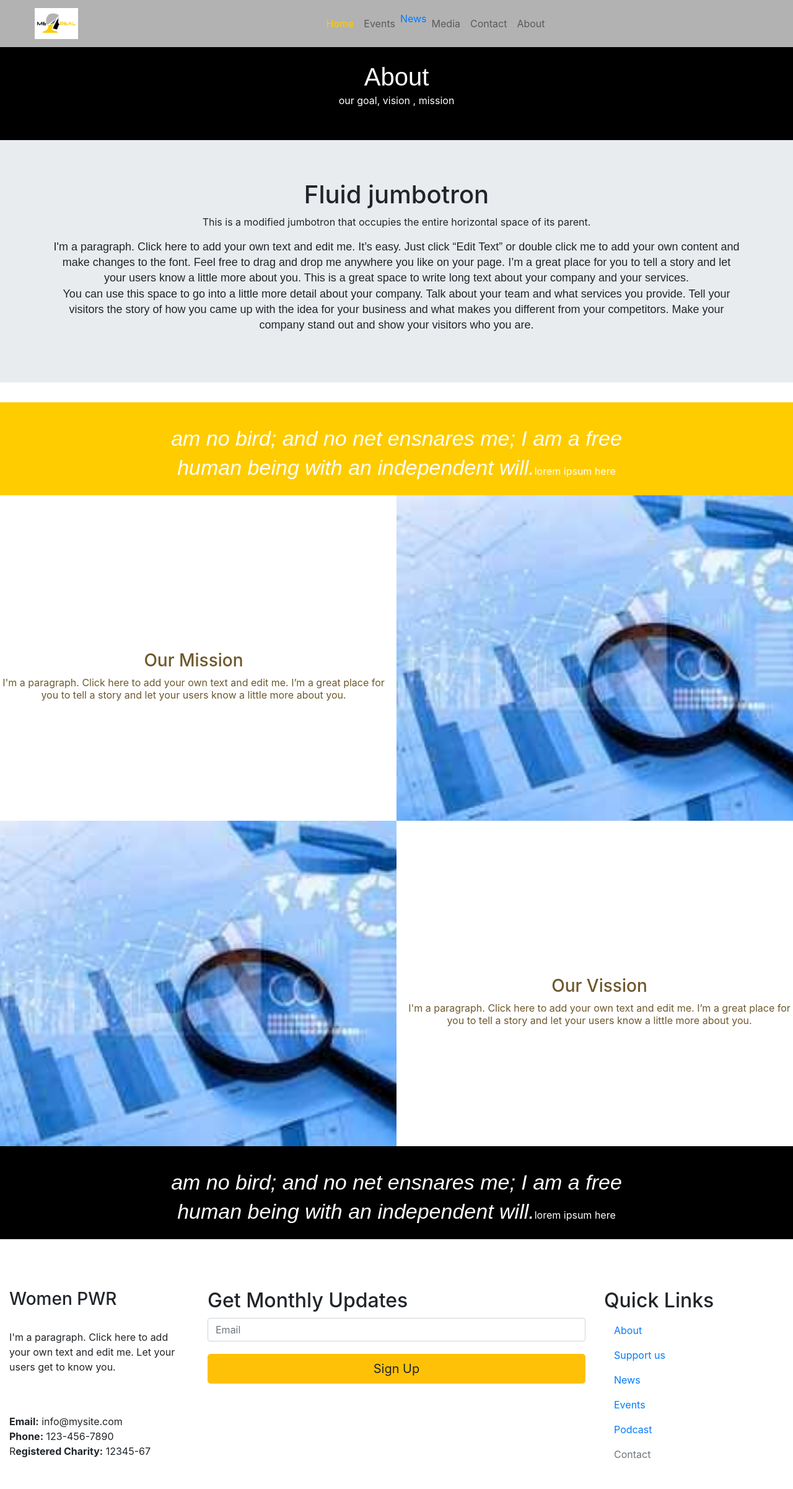
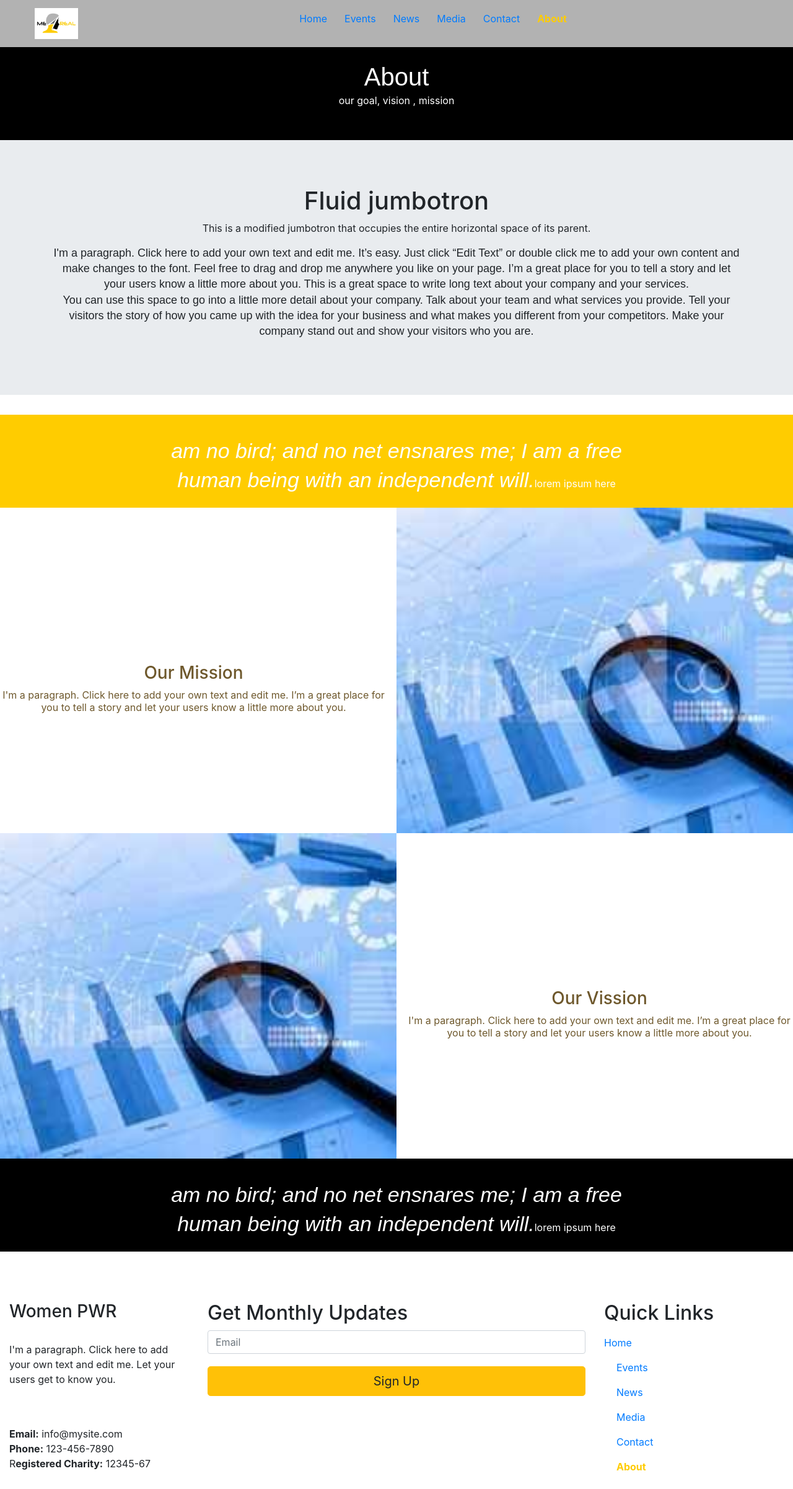
Before and after one commit to kefeh/me4real-frontend, a React (Create React App) app: page /about in a window 1280 px wide. Shown: the whole page at 62% size. Before the commit the page ends 2369 px from the top, so only its background shows below. Built offline with nearby package versions, Linux system fonts and the light colour scheme.

Commit message:
removed bootstrap navigation and created a custome one for

```diff
--- a/src/App.css
+++ b/src/App.css
@@ -28,7 +28,67 @@ a:hover {
     cursor: pointer;
     text-decoration: none !important;
 }
+body {
+  margin: 0;
+  padding: 0;
+  font-family: sans-serif;
+}
 
+a {
+  text-decoration: none;
+  color: #252525;
+}
+
+.container {
+  max-width: 1000px;
+  margin: 0 auto;
+  padding: 10px;
+}
+
+.center {
+  text-align: center;
+}
+
+ul {
+  padding-left: 0;
+}
+
+li {
+  list-style-type: none;
+  padding: 8px;
+  text-decoration: none;
+  padding-left: 20px;
+}
+.active {
+  font-weight: bold;
+  color: #FFCC00;
+}
+.nav ul {
+  display: flex;
+  flex-direction: row;
+  justify-content: flex-start;
+  text-decoration: none;
+}
+
+.nav li:first-child {
+  padding-left: 0;
+}
+/* small screen */
+@media(max-width: 575px){
+
+ .nav ul {
+    display: flex;
+    flex-direction: column;
+    padding-left: 0;
+    margin-bottom: 0;
+    list-style: none;
+}
+li {
+  list-style-type: none;
+  padding: 2px;
+  text-decoration: none;
+}
+}
 /* Latest news styles */
 
 .card-container {
--- a/src/App.js
+++ b/src/App.js
@@ -33,8 +33,8 @@ function App() {
       <Route path='/CarouselAdd'  component={CarouselAdd} />
       </Switch>
 
+      <Footer />
       </BrowserRouter>
-    <Footer />
     </>
 
   );
--- a/src/common/Footer.js
+++ b/src/common/Footer.js
@@ -1,5 +1,6 @@
 import React from 'react'
 import { Nav, Button , Form} from 'react-bootstrap'
+import { NavLink }  from 'react-router-dom'
 function Footer(props) {
 
     return(
@@ -31,14 +32,40 @@ function Footer(props) {
                     <div className="col-md-3">
                         <h2>Quick Links</h2>
                         <Nav defaultActiveKey="/about" className="flex-column">
-                            <Nav.Link href="about">About</Nav.Link>
-                            <Nav.Link  >Support us</Nav.Link>
-                            <Nav.Link href="news" eventKey="news">News</Nav.Link>
-                            <Nav.Link href="event" eventKey="event">Events</Nav.Link>
-                            <Nav.Link  eventKey="podcast">Podcast</Nav.Link>
-                            <Nav.Link href="contact" eventKey="contact" disabled>
-                                Contact
-                            </Nav.Link>
+                            <nav className='nav'>
+                                <ul style={{flexDirection: 'column'}}>
+                                    <li>
+                                        <NavLink to='/' exact activeClassName='active'>
+                                            Home
+					                </NavLink>
+                                    </li>
+                                    <li>
+                                        <NavLink to='/event' exact activeClassName='active'>
+                                            Events
+					                </NavLink>
+                                    </li>
+                                    <li>
+                                        <NavLink to='/news' exact activeClassName='active'>
+                                            News
+					                </NavLink>
+                                    </li>
+                                    <li>
+                                        <NavLink to='/media' exact activeClassName='active'>
+                                            Media
+					                </NavLink>
+                                    </li>
+                                    <li>
+                                        <NavLink to='/contact' exact activeClassName='active'>
+                                            Contact
+					                </NavLink>
+                                    </li>
+                                    <li>
+                                        <NavLink to='/about' exact activeClassName='active'>
+                                            About
+					                </NavLink>
+                                    </li>
+                                </ul>
+                            </nav>
                         </Nav>
 
                     </div>
--- a/src/common/NavigationBar.js
+++ b/src/common/NavigationBar.js
@@ -1,6 +1,7 @@
 import React from 'react'
 import { Navbar, Nav, Form, FormControl, Button}  from 'react-bootstrap'
 import { Link } from 'react-router-dom'
+import { NavLink } from 'react-router-dom'
 
 function NavigationBar(){
     return (
@@ -20,12 +21,40 @@ function NavigationBar(){
                 <Navbar.Collapse id="responsive-navbar-nav " className="justify-content-center">
 
                     <Nav className=" justify-content-center" style={{ color: '#FFCC00'}} justify>
-                        <Nav.Link style={{ color: '#FFCC00' }}  href="/">Home</Nav.Link>
-                        <Nav.Link  href="event">Events</Nav.Link>
-                        <Nav as={Link} to='news' >News</Nav>
-                    <Nav.Link href="media">Media</Nav.Link>
-                    <Nav.Link href="contact">Contact</Nav.Link>
-                    <Nav.Link href="about">About</Nav.Link>
+                        <nav className='nav'>
+                            <ul>
+                                <li>
+                                    <NavLink to='/' exact activeClassName='active'>
+                                        Home
+					                </NavLink>
+                                </li>
+                                <li>
+                                    <NavLink to='/event' exact activeClassName='active'>
+                                        Events
+					                </NavLink>
+                                </li>
+                                <li>
+                                    <NavLink to='/news' exact activeClassName='active'>
+                                        News
+					                </NavLink>
+                                </li>
+                                <li>
+                                    <NavLink to='/media' exact activeClassName='active'>
+                                        Media
+					                </NavLink>
+                                </li>
+                                <li>
+                                    <NavLink to='/contact' exact activeClassName='active'>
+                                        Contact
+					                </NavLink>
+                                </li>
+                                <li>
+                                    <NavLink to='/about' exact activeClassName='active'>
+                                        About
+					                </NavLink>
+                                </li>
+                            </ul>
+                        </nav>
                 </Nav>
                 </Navbar.Collapse>
 
```
